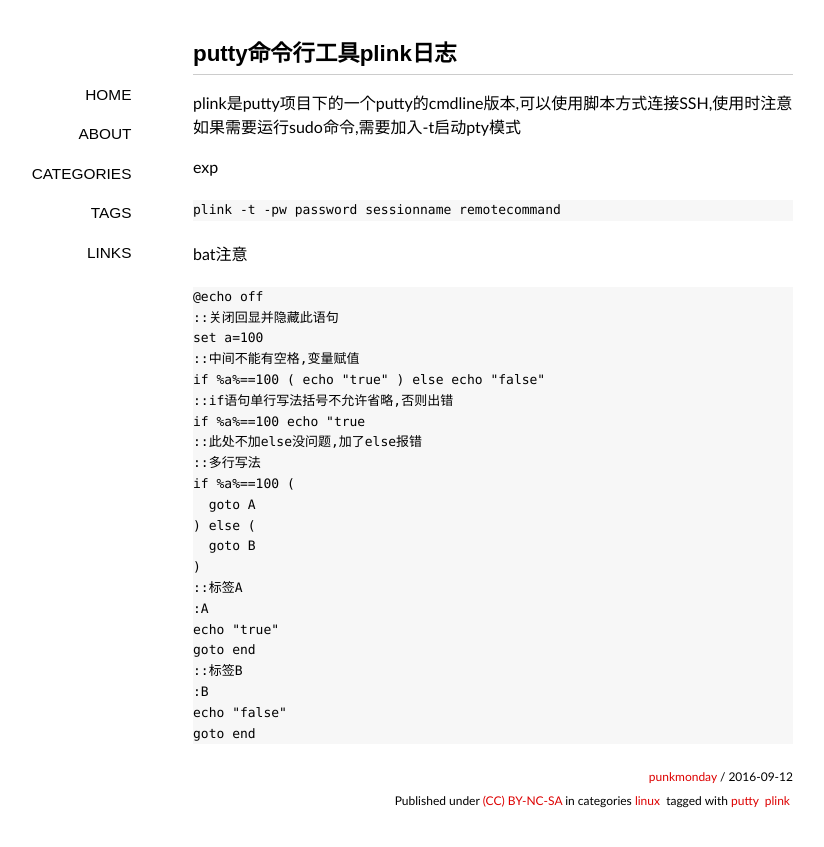
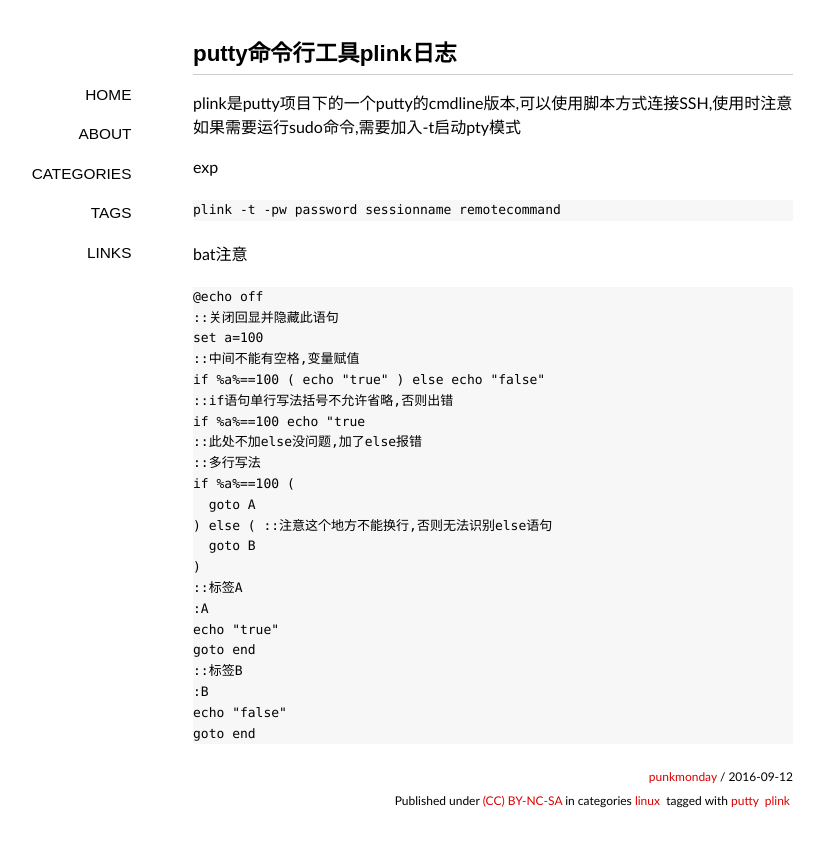
Before and after one commit to punkmonday/punkmonday.github.io, a Jekyll site: the page built from _posts/2016-09-12-putty-plink.md, in a window 1280 px wide. Shown: the top 847 px of the page, without its empty margins (147-971 px from the left). Built offline with Jekyll 4.4.1, drawn with Linux system fonts in a browser that asks for light colours; some web fonts are replaced; comment, search, counter and statistics services are not loaded.

Commit message:
Updated 2016-09-12-putty-plink.md

```diff
--- a/_posts/2016-09-12-putty-plink.md
+++ b/_posts/2016-09-12-putty-plink.md
@@ -30,7 +30,7 @@
 ::多行写法
 if %a%==100 (
   goto A
-) else (
+) else ( ::注意这个地方不能换行,否则无法识别else语句
   goto B
 )
 ::标签A
```
